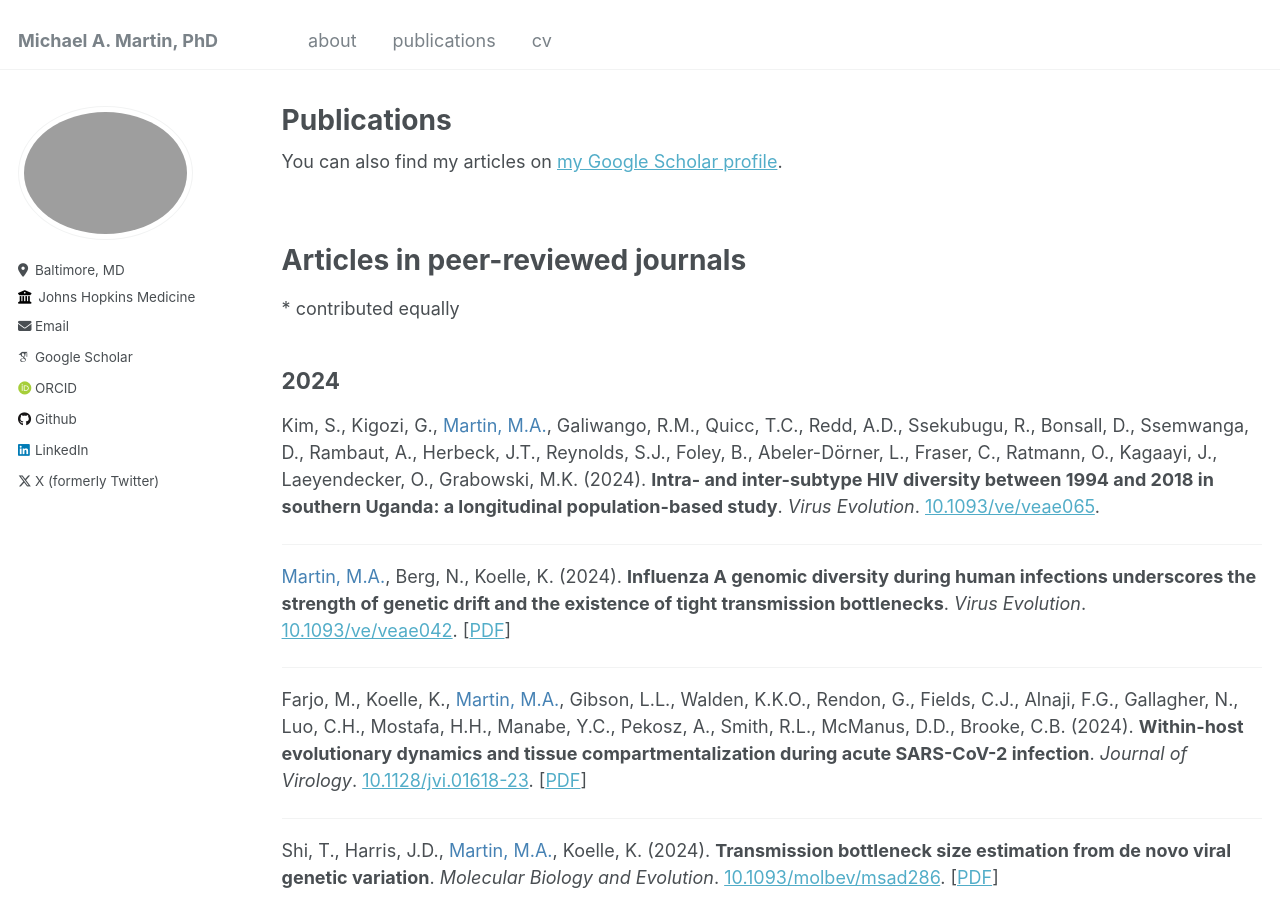
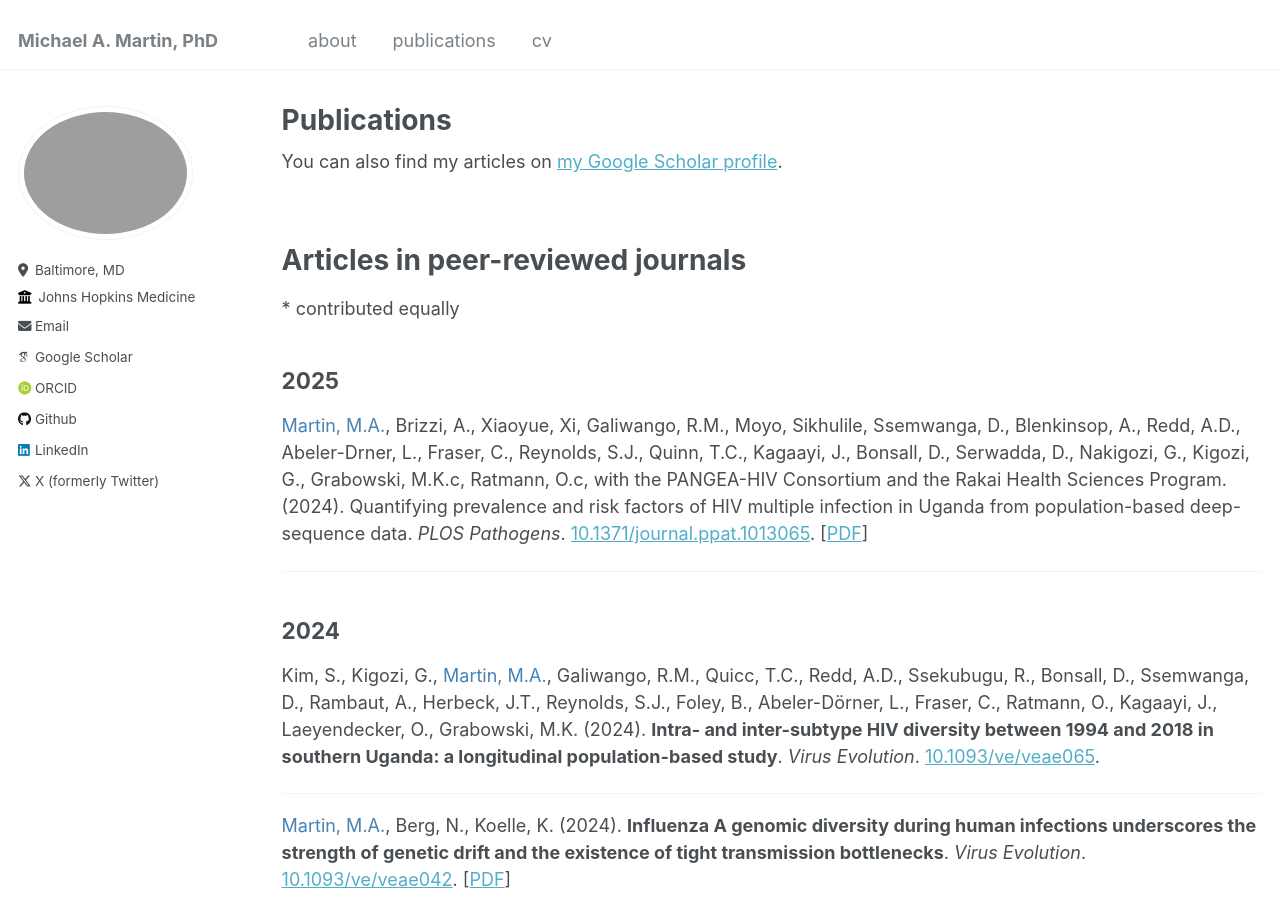
Before and after one commit to m-a-martin/m-a-martin.github.io, a Jekyll site: the page built from _pages/publications.md, in a window 1280 px wide and 900 px high. Built offline with Jekyll 4.4.1, drawn with Linux system fonts in a browser that asks for light colours; some web fonts are replaced.

Commit message:
Update publications.md
mi paper

```diff
--- a/_pages/publications.md
+++ b/_pages/publications.md
@@ -12,6 +12,15 @@ author_profile: true
  <br>
 # Articles in peer-reviewed journals
 \* contributed equally
+## 2025
+<span style="color:steelblue">Martin, M.A.</span>, Brizzi, A., Xiaoyue, Xi, Galiwango, R.M., Moyo, Sikhulile, Ssemwanga, D., Blenkinsop, A., Redd,
+A.D., Abeler-Drner, L., Fraser, C., Reynolds, S.J., Quinn, T.C., Kagaayi, J., Bonsall, D., Serwadda, D.,
+Nakigozi, G., Kigozi, G., Grabowski, M.K.c, Ratmann, O.c, with the PANGEA-HIV Consortium and the Rakai
+Health Sciences Program. (2024). Quantifying prevalence and risk factors of HIV multiple infection in Uganda
+from population-based deep-sequence data. *PLOS Pathogens*. [10.1371/journal.ppat.1013065](https://doi.org/10.1371/journal.ppat.1013065
+). \[[PDF](https://m-a-martin.github.io/files/hiv_mi.pdf)]
+
+---
 
 ## 2024
 
```
